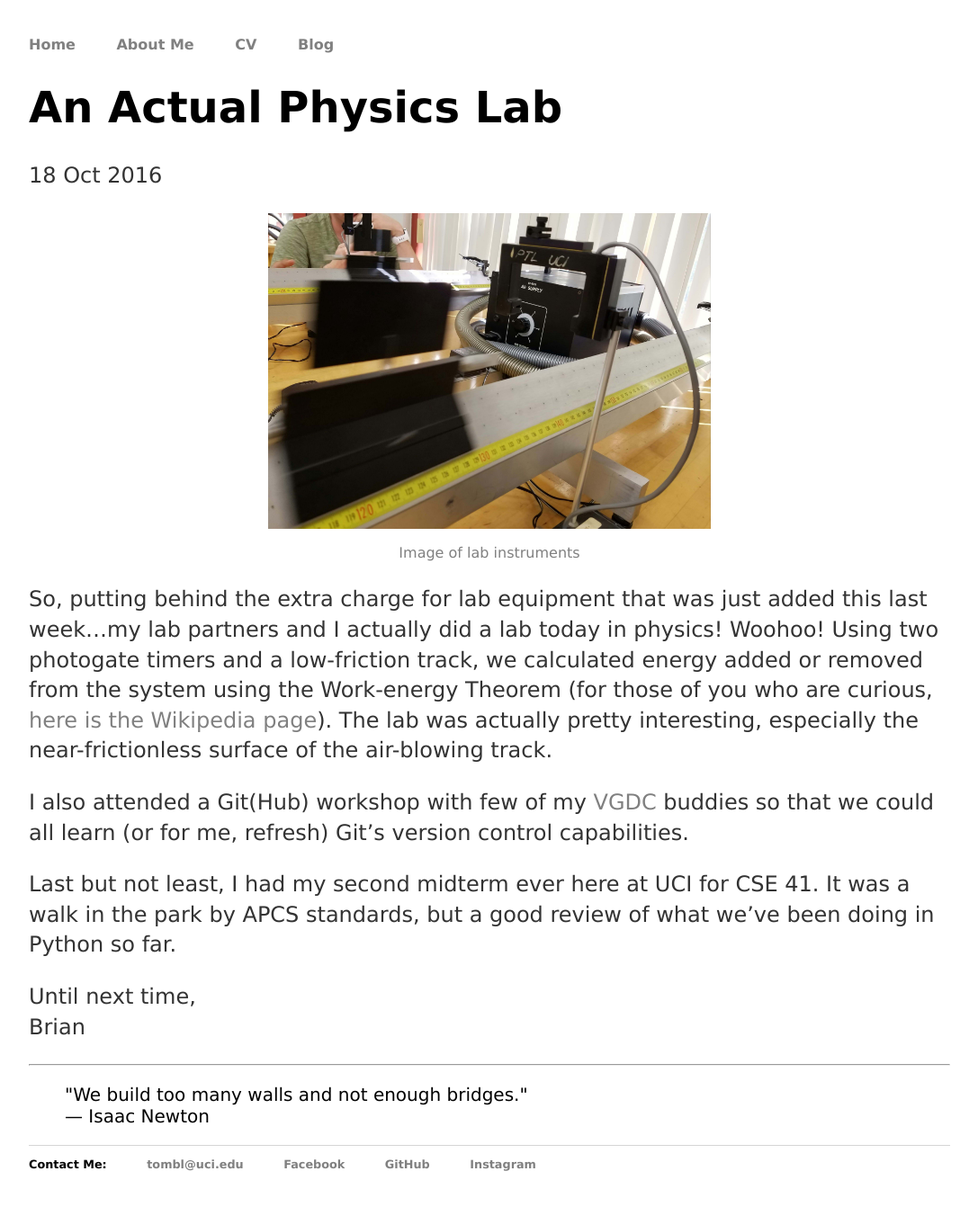
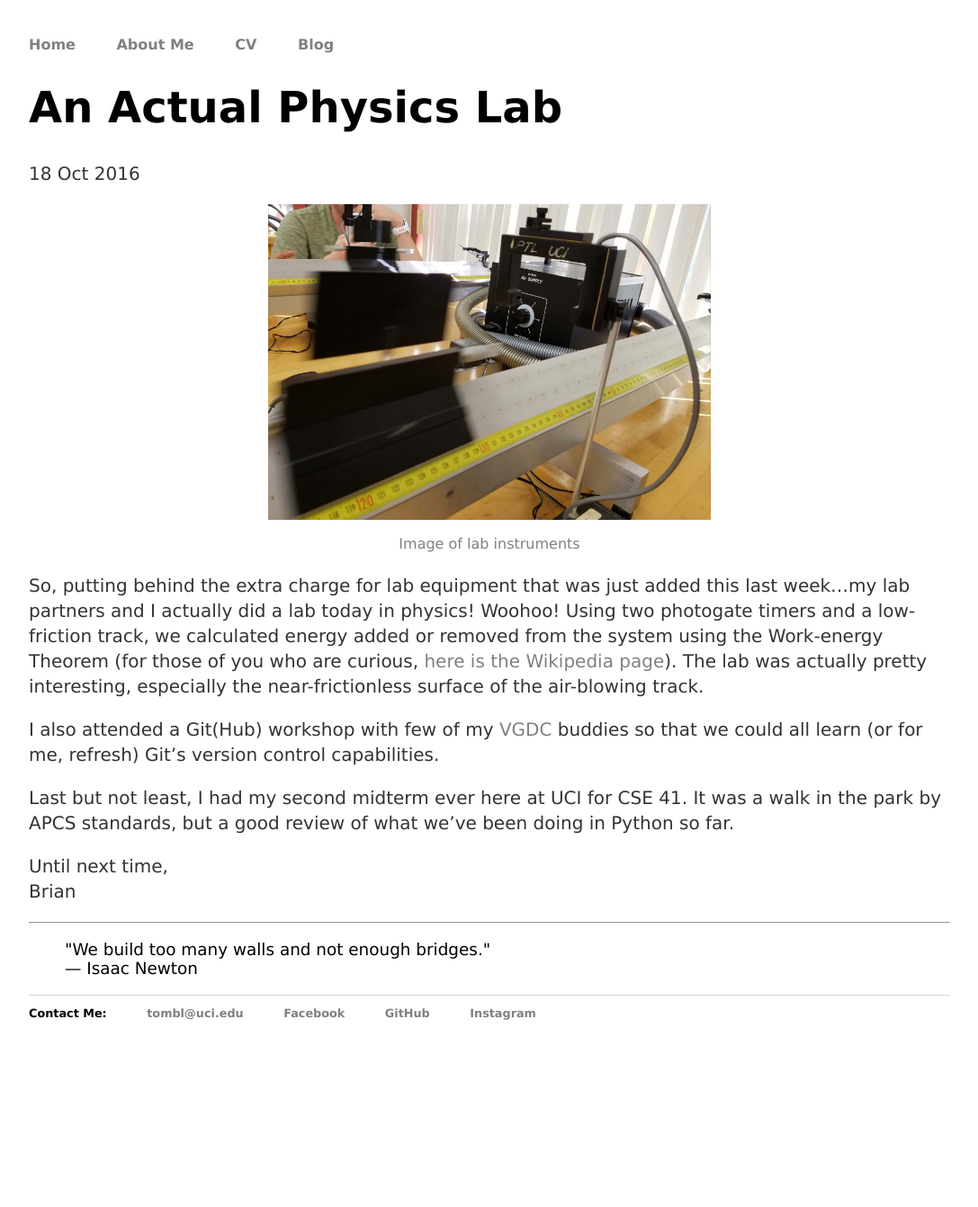
Before and after one commit to BTx123/BTx123.github.io, a Jekyll site: the page built from _posts/2016-10-18-an-actual-physics-lab.md, in a window 1280 px wide. Shown: the whole page at 90% size, without its empty margins (96-1183 px from the left). Built offline with Jekyll 4.4.1, drawn with Linux system fonts in a browser that asks for light colours; after the commit the page ends 1174 px from its top, so only the background shows below that.

Commit message:
Update css

```diff
--- a/css/main.css
+++ b/css/main.css
@@ -19,12 +19,12 @@ nav ul li, footer ul li {
 }
 
 a {
-    text-decoration: none;
+    text-decoration: none; /* no text decoration for links */
     color: grey;
 }
 
 a:hover {
-    text-decoration: underline;
+    text-decoration: underline; /* underline links when mouse hovers */
 }
 
 h1 {
@@ -32,13 +32,13 @@ h1 {
 }
 
 p {
-    font-size: 1.5em;
-    line-height: 1.4em;
+    font-size: 1.25em;
+    line-height: 1.4em; /* spacing between lines */
     color: #333;
 }
 
 blockquote {
-	font-size: 1.25em;
+    font-size: 1.15em;
 }
 
 footer {
```
Lines whose indentation alone changed are shown as unchanged.
